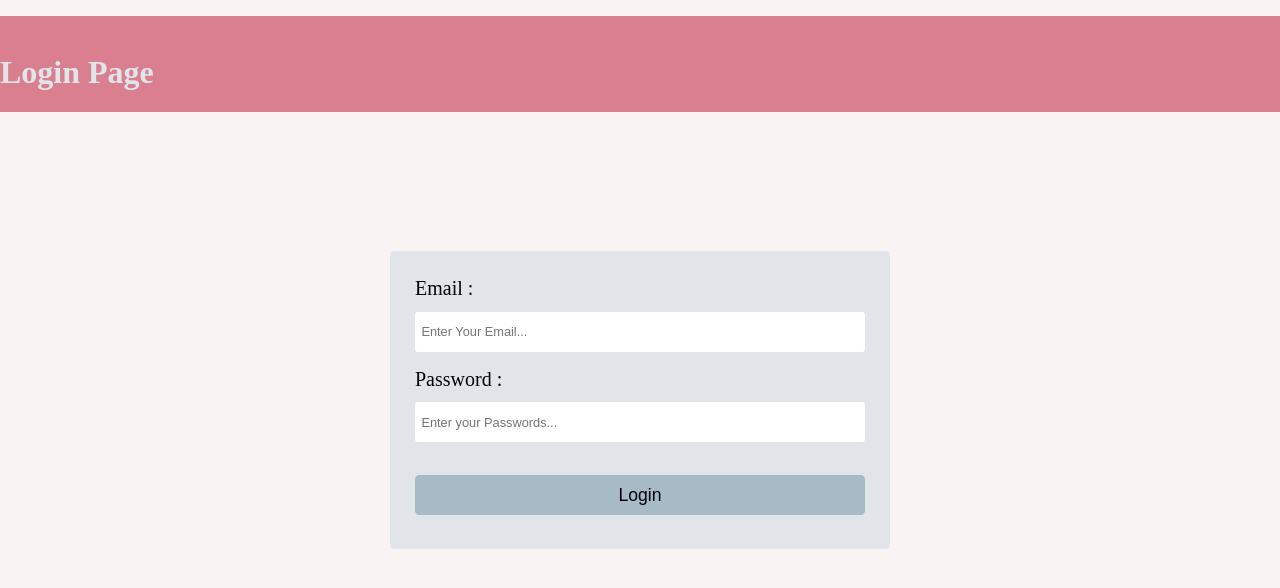
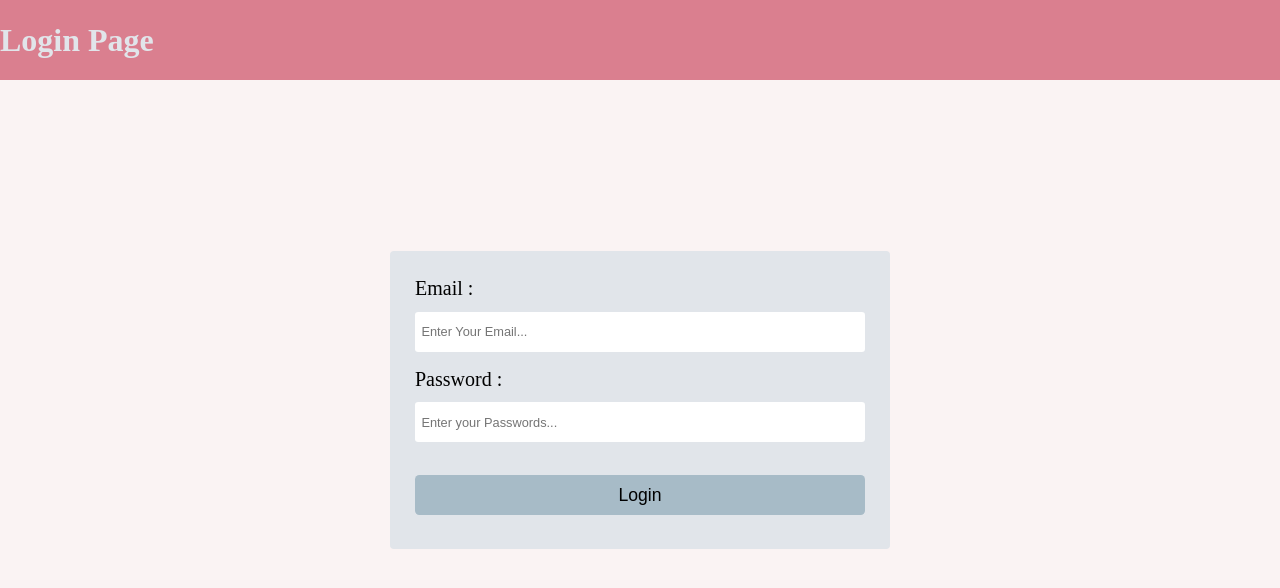
Before and after one commit to vardhan35/assignment, a React (Vite) app: page / in a window 1280 px wide. Shown: the top 588 px of the page. Built offline with nearby package versions, Linux system fonts and the light colour scheme.

Commit message:
css for login component

```diff
--- a/src/components/Login/login.css
+++ b/src/components/Login/login.css
@@ -11,7 +11,7 @@
   background-color: #e1e5ea;
 }
 
-.header {
+.headerTitle {
   width: 90%;
   margin: 1em auto 0.8em;
   text-align: initial;
```
